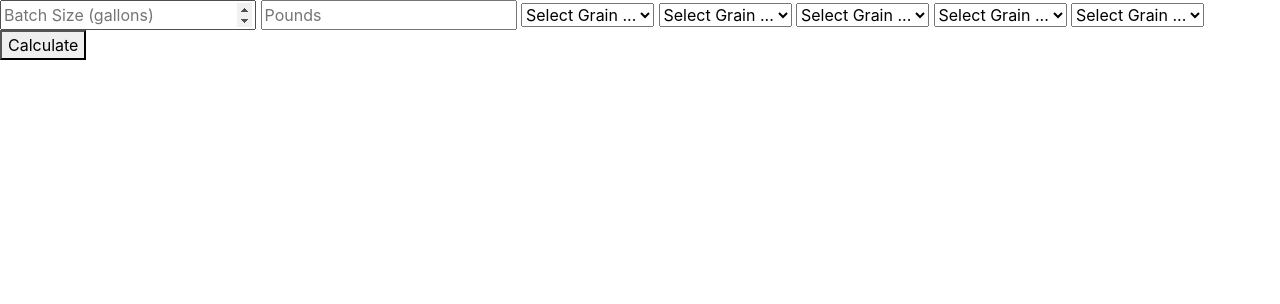
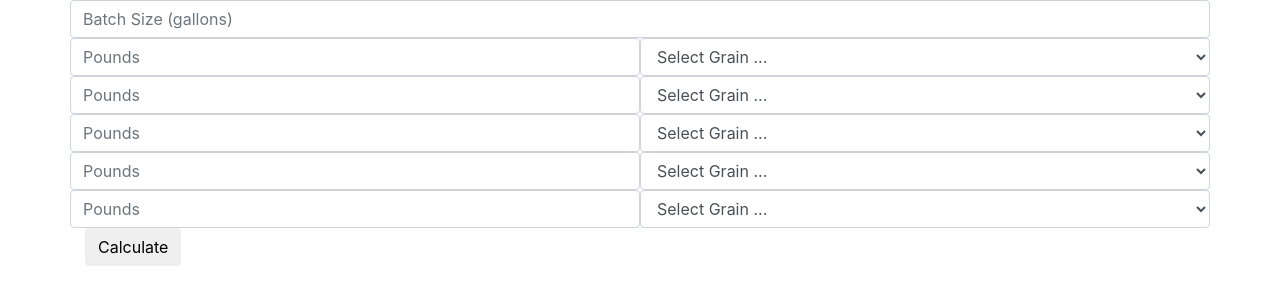
Before and after one commit to MelissaSSmith/SrmCalculator, a website: page src/index.html in a window 1280 px wide. Drawn offline with nearby package versions, Linux system fonts and the light colour scheme.

Commit message:
Update srm calculation to take in multiple inputs

```diff
--- a/src/index.html
+++ b/src/index.html
@@ -11,27 +11,43 @@
 </head>
 
 <body>
-  <div>
+  <div class="container">
     <div id="inputs">
-      <input type="number" step="any" id="batchSize" placeholder="Batch Size (gallons)" value="" />
-      <input type="number" step="any" id="amount1" placeholder="Pounds" value="" />
-      <select id="grain1">
-        <option value="" disabled selected>Select Grain ...</option>
-      </select>
-      <select id="grain2">
-        <option value="" disabled selected>Select Grain ...</option>
-      </select>
-      <select id="grain3">
-        <option value="" disabled selected>Select Grain ...</option>
-      </select>
-      <select id="grain4">
-        <option value="" disabled selected>Select Grain ...</option>
-      </select>
-      <select id="grain5">
-        <option value="" disabled selected>Select Grain ...</option>
-      </select>
+      <div class="row">
+          <input type="number" step="any" id="batchSize" class="form-control" placeholder="Batch Size (gallons)" value="" />
+      </div>
+      <div class="row">
+          <input type="number" step="any" id="amount1"class="col form-control" placeholder="Pounds" value="" />
+          <select id="grain1" class="col form-control" >
+            <option value="" disabled selected>Select Grain ...</option>
+          </select>
+      </div>
+      <div class="row">
+          <input type="number" step="any" id="amount2" class="col form-control" placeholder="Pounds" value="" />
+          <select id="grain2"class="col form-control" >
+            <option value="" disabled selected>Select Grain ...</option>
+          </select>
+      </div>
+      <div class="row">
+          <input type="number" step="any" id="amount3" class="col form-control" placeholder="Pounds" value="" />
+          <select id="grain3"class="col form-control" >
+            <option value="" disabled selected>Select Grain ...</option>
+          </select>
+      </div>
+      <div class="row">
+          <input type="number" step="any" id="amount4" class="col form-control" placeholder="Pounds" value="" />
+          <select id="grain4"class="col form-control" >
+            <option value="" disabled selected>Select Grain ...</option>
+          </select>
+      </div>
+      <div class="row">
+          <input type="number" step="any" id="amount5" class="col form-control" placeholder="Pounds" value="" />
+          <select id="grain5" class="col form-control" >
+            <option value="" disabled selected>Select Grain ...</option>
+          </select>
+      </div>
     </div>
-    <button type="button" id="calculate">Calculate</button>
+    <button type="button" id="calculate" class="btn">Calculate</button>
     <div id="results">
       <div id="srmResult"></div>
       <div id="ebcResult"></div>
```
Also changed, not shown: 2 other files.
